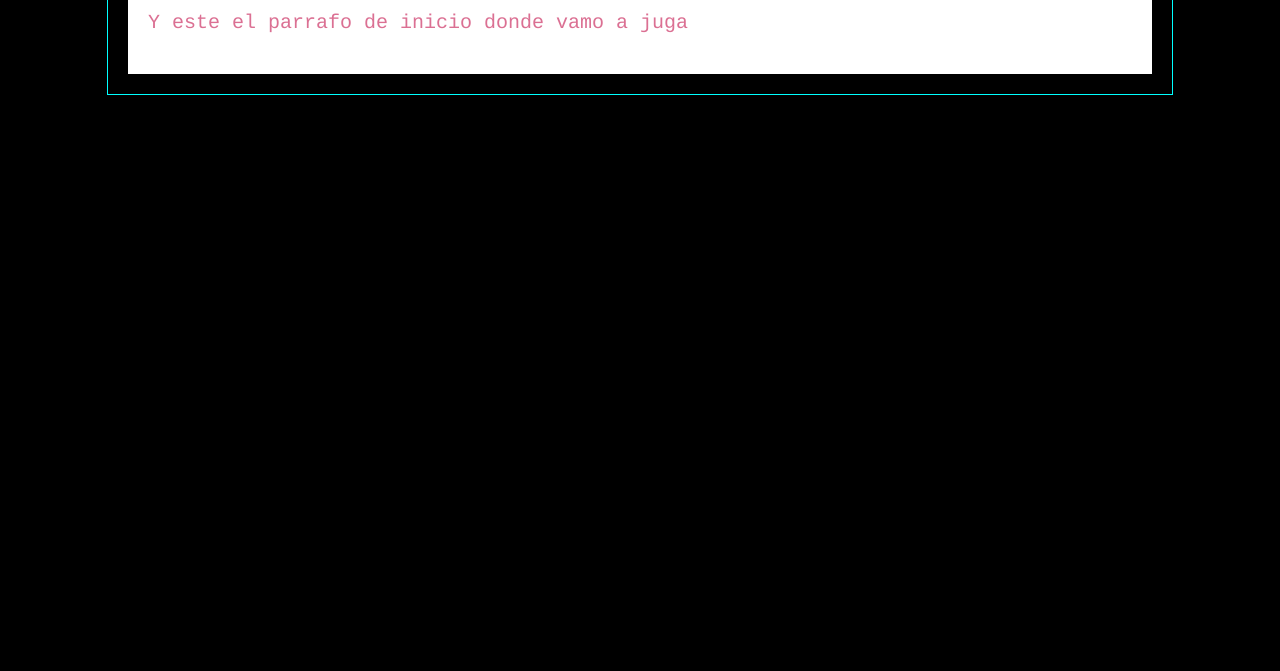
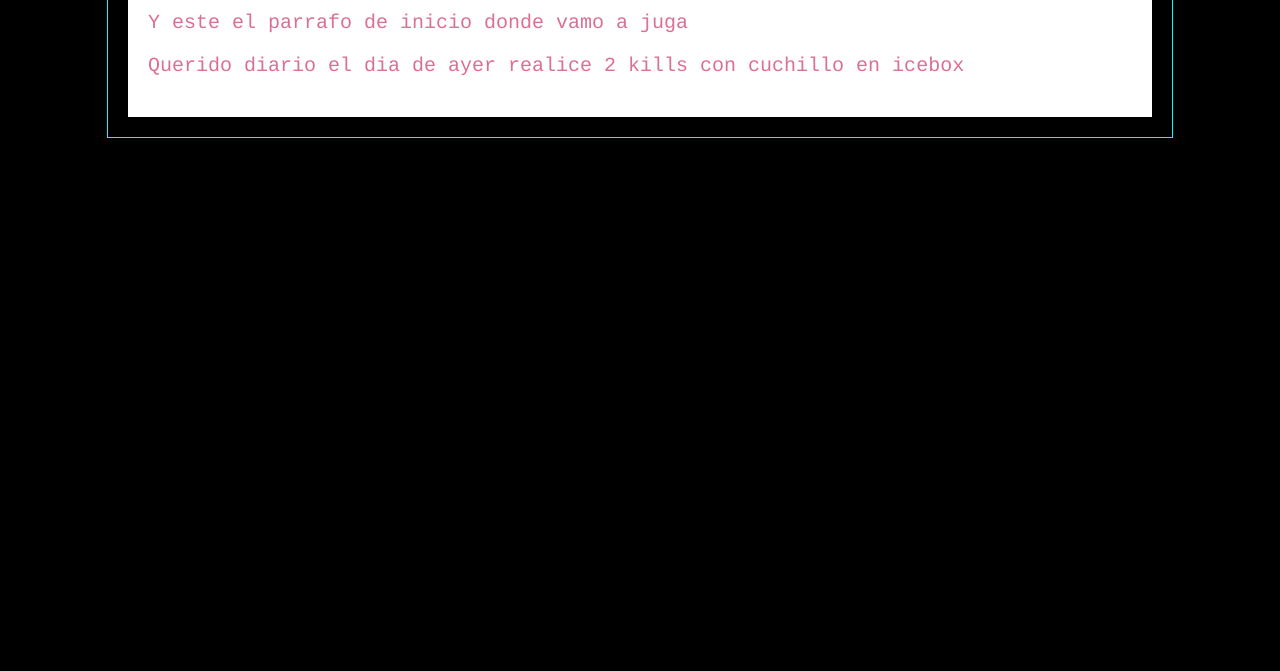
Before and after one commit to RiSuis/Hyperblog-1, a plain HTML site: page index.html in a window 1280 px wide. Shown: the part 129-800 px from the top of the page. Drawn offline with Linux system fonts and the light colour scheme.

Commit message:
Agregado el contenido adicional del blog

```diff
--- a/index.html
+++ b/index.html
@@ -12,6 +12,7 @@
         <div id="post">
             <h1>Aqui vamos a hacer un blog post</h1>
             <p>Y este el parrafo de inicio donde vamo a juga</p>
+            <p>Querido diario el dia de ayer realice 2 kills con cuchillo en icebox</p>
         </div>
     </div>
 </body>
```
